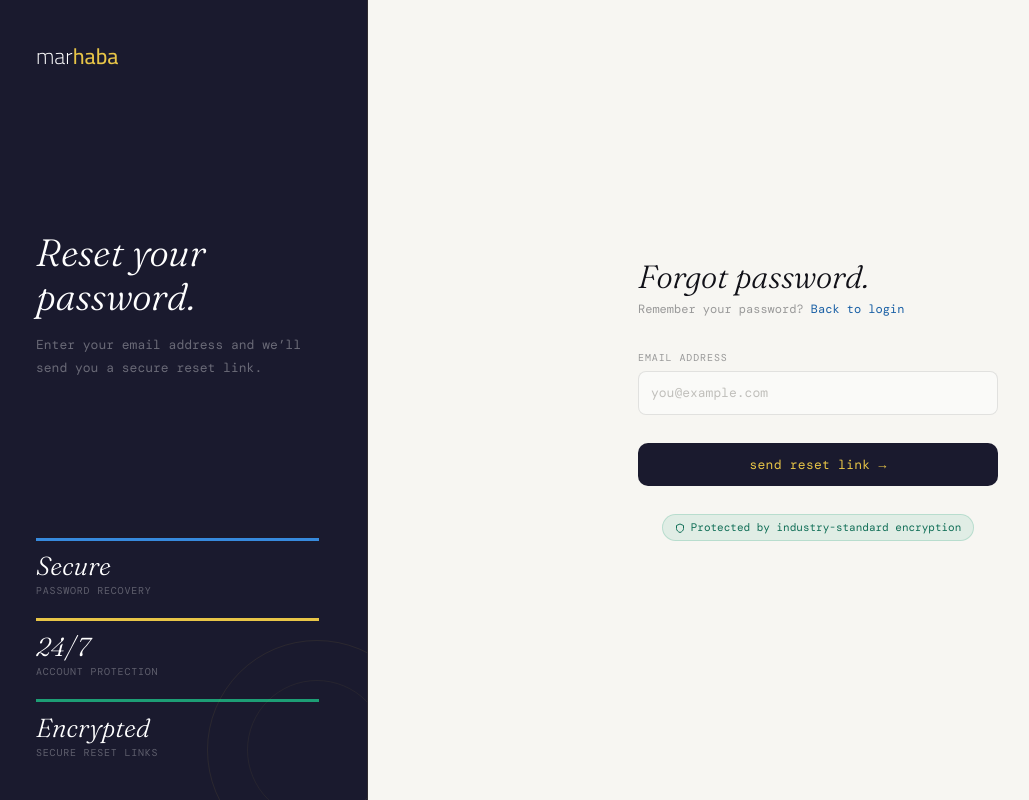
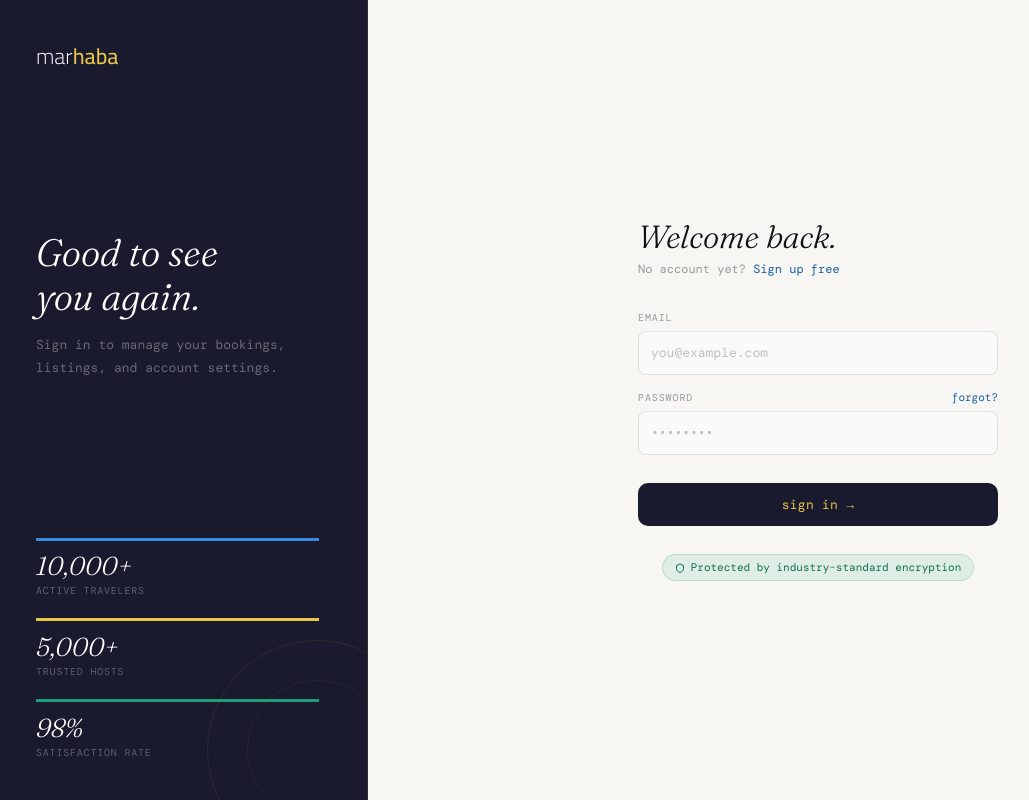
Before and after one commit to asadi80/marhaba, a Next.js app: page /login in a window 1280 px wide. Shown: the whole page, without its empty margins (12-1041 px from the left). Built offline with nearby package versions, Linux system fonts and the light colour scheme.

Commit message:
forgot password

```diff
--- a/app/forgot-password/page.jsx
+++ b/app/forgot-password/page.jsx
@@ -1,8 +1,6 @@
-// app/forgot-password/page.jsx
 "use client";
 
 import { useState } from "react";
-import { useRouter } from "next/navigation";
 import Link from "next/link";
 // import "./style.css";
 
@@ -11,10 +9,10 @@ export default function ForgotPasswordPage() {
   const [message, setMessage] = useState("");
   const [error, setError] = useState("");
   const [loading, setLoading] = useState(false);
-  const router = useRouter();
 
   const handleSubmit = async (e) => {
     e.preventDefault();
+
     setLoading(true);
     setMessage("");
     setError("");
@@ -22,20 +20,24 @@ export default function ForgotPasswordPage() {
     try {
       const res = await fetch("/api/auth/forgot-password", {
         method: "POST",
-        headers: { "Content-Type": "application/json" },
+        headers: {
+          "Content-Type": "application/json",
+        },
         body: JSON.stringify({ email }),
       });
 
       const data = await res.json();
 
       if (res.ok) {
-        setMessage(data.message || "Password reset link sent to your email!");
+        setMessage(
+          data.message || "Password reset link sent to your email!"
+        );
         setEmail("");
       } else {
         setError(data.message || "Something went wrong");
       }
     } catch (err) {
-      console.error("Forgot password error:", err);
+      console.error(err);
       setError("Something went wrong");
     } finally {
       setLoading(false);
@@ -45,7 +47,7 @@ export default function ForgotPasswordPage() {
   return (
     <>
       <div className="page-wrap">
-        {/* ── Left Panel ── */}
+        {/* LEFT PANEL */}
         <div className="left-panel">
           <div className="panel-deco" />
           <div className="panel-deco2" />
@@ -85,10 +87,11 @@ export default function ForgotPasswordPage() {
                 marginBottom: "1rem",
               }}
             >
-              Forgot your
+              Reset your
               <br />
-              password?
+              password.
             </div>
+
             <p
               style={{
                 fontSize: 13,
@@ -96,20 +99,40 @@ export default function ForgotPasswordPage() {
                 lineHeight: 1.75,
               }}
             >
-              Enter your email address and we'll send you a link to reset your
-              password.
+              Enter your email address and we’ll send you a secure reset link.
             </p>
           </div>
 
-          <div style={{ display: "flex", flexDirection: "column", gap: 20 }}>
+          <div
+            style={{
+              display: "flex",
+              flexDirection: "column",
+              gap: 20,
+            }}
+          >
             {[
-              { val: "10,000+", label: "active travelers", c: "#378ADD" },
-              { val: "5,000+", label: "trusted hosts", c: "#e8c547" },
-              { val: "98%", label: "satisfaction rate", c: "#1D9E75" },
+              {
+                val: "Secure",
+                label: "password recovery",
+                c: "#378ADD",
+              },
+              {
+                val: "24/7",
+                label: "account protection",
+                c: "#e8c547",
+              },
+              {
+                val: "Encrypted",
+                label: "secure reset links",
+                c: "#1D9E75",
+              },
             ].map(({ val, label, c }) => (
               <div
                 key={label}
-                style={{ borderTop: `3px solid ${c}`, paddingTop: "0.8rem" }}
+                style={{
+                  borderTop: `3px solid ${c}`,
+                  paddingTop: "0.8rem",
+                }}
               >
                 <div
                   className="font-display"
@@ -123,6 +146,7 @@ export default function ForgotPasswordPage() {
                 >
                   {val}
                 </div>
+
                 <div
                   style={{
                     fontSize: 10,
@@ -139,10 +163,10 @@ export default function ForgotPasswordPage() {
           </div>
         </div>
 
-        {/* ── Right Panel ── */}
+        {/* RIGHT PANEL */}
         <div className="right-panel">
           <div className="form-wrap">
-            {/* Mobile logo */}
+            {/* MOBILE LOGO */}
             <div className="mobile-logo">
               <Link href="/" style={{ textDecoration: "none" }}>
                 <div
@@ -181,13 +205,23 @@ export default function ForgotPasswordPage() {
                   marginBottom: 6,
                 }}
               >
-                Reset password.
+                Forgot password.
               </h1>
-              <p style={{ fontSize: 12, color: "#999", marginBottom: "2rem" }}>
+
+              <p
+                style={{
+                  fontSize: 12,
+                  color: "#999",
+                  marginBottom: "2rem",
+                }}
+              >
                 Remember your password?{" "}
                 <Link
                   href="/login"
-                  style={{ color: "#185FA5", textDecoration: "none" }}
+                  style={{
+                    color: "#185FA5",
+                    textDecoration: "none",
+                  }}
                 >
                   Back to login
                 </Link>
@@ -197,7 +231,13 @@ export default function ForgotPasswordPage() {
             {message && (
               <div className="success-box fu">
                 <svg width="14" height="14" viewBox="0 0 14 14" fill="none">
-                  <circle cx="7" cy="7" r="6" stroke="#27500A" strokeWidth="1.2" />
+                  <circle
+                    cx="7"
+                    cy="7"
+                    r="6"
+                    stroke="#27500A"
+                    strokeWidth="1.2"
+                  />
                   <path
                     d="M4.5 7l2 2 3-4"
                     stroke="#27500A"
@@ -206,6 +246,7 @@ export default function ForgotPasswordPage() {
                     strokeLinejoin="round"
                   />
                 </svg>
+
                 {message}
               </div>
             )}
@@ -227,6 +268,7 @@ export default function ForgotPasswordPage() {
                     strokeLinecap="round"
                   />
                 </svg>
+
                 {error}
               </div>
             )}
@@ -241,7 +283,10 @@ export default function ForgotPasswordPage() {
                 }}
               >
                 <div>
-                  <label className="field-label">Email address</label>
+                  <label className="field-label">
+                    Email address
+                  </label>
+
                   <input
                     type="email"
                     required
@@ -253,14 +298,23 @@ export default function ForgotPasswordPage() {
                 </div>
               </div>
 
-              <button type="submit" disabled={loading} className="submit-btn">
-                {loading ? "sending..." : "send reset link →"}
+              <button
+                type="submit"
+                disabled={loading}
+                className="submit-btn"
+              >
+                {loading
+                  ? "sending reset link..."
+                  : "send reset link →"}
               </button>
             </form>
 
             <div
               className="fu fu3"
-              style={{ marginTop: "1.75rem", textAlign: "center" }}
+              style={{
+                marginTop: "1.75rem",
+                textAlign: "center",
+              }}
             >
               <div className="security-tag">
                 <svg width="10" height="10" viewBox="0 0 10 10" fill="none">
@@ -271,6 +325,7 @@ export default function ForgotPasswordPage() {
                     strokeLinejoin="round"
                   />
                 </svg>
+
                 Protected by industry-standard encryption
               </div>
             </div>
@@ -291,6 +346,19 @@ export default function ForgotPasswordPage() {
           gap: 8px;
           margin-bottom: 1.25rem;
         }
+
+        .error-box {
+          background: #fdecec;
+          border: 1px solid #f5c2c2;
+          border-radius: 8px;
+          padding: 10px 12px;
+          font-size: 12px;
+          color: #a32d2d;
+          display: flex;
+          align-items: center;
+          gap: 8px;
+          margin-bottom: 1.25rem;
+        }
       `}</style>
     </>
   );
--- a/app/login/page.js
+++ b/app/login/page.js
@@ -1,45 +1,78 @@
 "use client";
 
-import { useState } from "react";
+import { useState, useEffect } from "react";
+import { useRouter } from "next/navigation";
 import Link from "next/link";
 import "./style.css";
 
-export default function ForgotPasswordPage() {
+function VerificationNotice({ email, onResend }) {
+  return (
+    <div className="mb-4 p-4 bg-yellow-50 border border-yellow-200 rounded-lg">
+      <div className="flex items-start">
+        <div className="flex-shrink-0">
+          <svg className="h-5 w-5 text-yellow-400" viewBox="0 0 20 20" fill="currentColor">
+            <path fillRule="evenodd" d="M8.257 3.099c.765-1.36 2.722-1.36 3.486 0l5.58 9.92c.75 1.334-.213 2.98-1.742 2.98H4.42c-1.53 0-2.493-1.646-1.743-2.98l5.58-9.92zM11 13a1 1 0 11-2 0 1 1 0 012 0zm-1-8a1 1 0 00-1 1v3a1 1 0 002 0V6a1 1 0 00-1-1z" clipRule="evenodd" />
+          </svg>
+        </div>
+        <div className="ml-3 flex-1">
+          <p className="text-sm text-yellow-700">
+            Please verify your email address before logging in.
+            <button
+              onClick={onResend}
+              className="ml-2 font-medium text-yellow-800 hover:text-yellow-900 underline"
+            >
+              Resend verification email
+            </button>
+          </p>
+        </div>
+      </div>
+    </div>
+  );
+}
+export default function LoginPage() {
   const [email, setEmail] = useState("");
-  const [message, setMessage] = useState("");
+  const [password, setPassword] = useState("");
   const [error, setError] = useState("");
   const [loading, setLoading] = useState(false);
+  const router = useRouter();
+  // useEffect(() => {
+  //   localStorage.removeItem("token");
+  //   localStorage.removeItem("user");
+  //   localStorage.removeItem("userType");
+  // }, []);
 
   const handleSubmit = async (e) => {
     e.preventDefault();
-
     setLoading(true);
-    setMessage("");
     setError("");
 
     try {
-      const res = await fetch("/api/auth/forgot-password", {
+      const res = await fetch("/api/auth/login", {
         method: "POST",
-        headers: {
-          "Content-Type": "application/json",
-        },
-        body: JSON.stringify({ email }),
+        headers: { "Content-Type": "application/json" },
+        body: JSON.stringify({ email, password }),
+        credentials: "include", // Important for cookies
       });
 
       const data = await res.json();
 
       if (res.ok) {
-        setMessage(
-          data.message || "Password reset link sent to your email!"
-        );
-        setEmail("");
+        // Redirect based on role
+        const role = data.user?.role;
+        if (role === "admin" || role === "super_admin") {
+          router.push("/admin");
+        } else if (role === "host") {
+          router.push("/host-dashboard");
+        } else {
+          router.push("/dashboard");
+        }
       } else {
-        setError(data.message || "Something went wrong");
+        setError(data.message || "Login failed");
+        setLoading(false);
       }
     } catch (err) {
-      console.error(err);
+      console.error("Login error:", err);
       setError("Something went wrong");
-    } finally {
       setLoading(false);
     }
   };
@@ -47,7 +80,7 @@ export default function ForgotPasswordPage() {
   return (
     <>
       <div className="page-wrap">
-        {/* LEFT PANEL */}
+        {/* ── Left Panel ── */}
         <div className="left-panel">
           <div className="panel-deco" />
           <div className="panel-deco2" />
@@ -87,11 +120,10 @@ export default function ForgotPasswordPage() {
                 marginBottom: "1rem",
               }}
             >
-              Reset your
+              Good to see
               <br />
-              password.
+              you again.
             </div>
-
             <p
               style={{
                 fontSize: 13,
@@ -99,40 +131,19 @@ export default function ForgotPasswordPage() {
                 lineHeight: 1.75,
               }}
             >
-              Enter your email address and we’ll send you a secure reset link.
+              Sign in to manage your bookings, listings, and account settings.
             </p>
           </div>
 
-          <div
-            style={{
-              display: "flex",
-              flexDirection: "column",
-              gap: 20,
-            }}
-          >
+          <div style={{ display: "flex", flexDirection: "column", gap: 20 }}>
             {[
-              {
-                val: "Secure",
-                label: "password recovery",
-                c: "#378ADD",
-              },
-              {
-                val: "24/7",
-                label: "account protection",
-                c: "#e8c547",
-              },
-              {
-                val: "Encrypted",
-                label: "secure reset links",
-                c: "#1D9E75",
-              },
+              { val: "10,000+", label: "active travelers", c: "#378ADD" },
+              { val: "5,000+", label: "trusted hosts", c: "#e8c547" },
+              { val: "98%", label: "satisfaction rate", c: "#1D9E75" },
             ].map(({ val, label, c }) => (
               <div
                 key={label}
-                style={{
-                  borderTop: `3px solid ${c}`,
-                  paddingTop: "0.8rem",
-                }}
+                style={{ borderTop: `3px solid ${c}`, paddingTop: "0.8rem" }}
               >
                 <div
                   className="font-display"
@@ -146,7 +157,6 @@ export default function ForgotPasswordPage() {
                 >
                   {val}
                 </div>
-
                 <div
                   style={{
                     fontSize: 10,
@@ -163,10 +173,10 @@ export default function ForgotPasswordPage() {
           </div>
         </div>
 
-        {/* RIGHT PANEL */}
+        {/* ── Right Panel ── */}
         <div className="right-panel">
           <div className="form-wrap">
-            {/* MOBILE LOGO */}
+            {/* Mobile logo */}
             <div className="mobile-logo">
               <Link href="/" style={{ textDecoration: "none" }}>
                 <div
@@ -205,51 +215,18 @@ export default function ForgotPasswordPage() {
                   marginBottom: 6,
                 }}
               >
-                Forgot password.
+                Welcome back.
               </h1>
-
-              <p
-                style={{
-                  fontSize: 12,
-                  color: "#999",
-                  marginBottom: "2rem",
-                }}
-              >
-                Remember your password?{" "}
+              <p style={{ fontSize: 12, color: "#999", marginBottom: "2rem" }}>
+                No account yet?{" "}
                 <Link
-                  href="/login"
-                  style={{
-                    color: "#185FA5",
-                    textDecoration: "none",
-                  }}
+                  href="/signup"
+                  style={{ color: "#185FA5", textDecoration: "none" }}
                 >
-                  Back to login
+                  Sign up free
                 </Link>
               </p>
             </div>
-
-            {message && (
-              <div className="success-box fu">
-                <svg width="14" height="14" viewBox="0 0 14 14" fill="none">
-                  <circle
-                    cx="7"
-                    cy="7"
-                    r="6"
-                    stroke="#27500A"
-                    strokeWidth="1.2"
-                  />
-                  <path
-                    d="M4.5 7l2 2 3-4"
-                    stroke="#27500A"
-                    strokeWidth="1.2"
-                    strokeLinecap="round"
-                    strokeLinejoin="round"
-                  />
-                </svg>
-
-                {message}
-              </div>
-            )}
 
             {error && (
               <div className="error-box fu">
@@ -268,7 +245,6 @@ export default function ForgotPasswordPage() {
                     strokeLinecap="round"
                   />
                 </svg>
-
                 {error}
               </div>
             )}
@@ -283,10 +259,7 @@ export default function ForgotPasswordPage() {
                 }}
               >
                 <div>
-                  <label className="field-label">
-                    Email address
-                  </label>
-
+                  <label className="field-label">Email</label>
                   <input
                     type="email"
                     required
@@ -296,25 +269,48 @@ export default function ForgotPasswordPage() {
                     onChange={(e) => setEmail(e.target.value)}
                   />
                 </div>
+                <div>
+                  <div
+                    style={{
+                      display: "flex",
+                      justifyContent: "space-between",
+                      alignItems: "center",
+                      marginBottom: 6,
+                    }}
+                  >
+                    <label className="field-label" style={{ margin: 0 }}>
+                      Password
+                    </label>
+                    <Link
+                      href="/forgot-password"
+                      style={{
+                        fontSize: 11,
+                        color: "#185FA5",
+                        textDecoration: "none",
+                      }}
+                    >
+                      forgot?
+                    </Link>
+                  </div>
+                  <input
+                    type="password"
+                    required
+                    className="field-input"
+                    placeholder="••••••••"
+                    value={password}
+                    onChange={(e) => setPassword(e.target.value)}
+                  />
+                </div>
               </div>
 
-              <button
-                type="submit"
-                disabled={loading}
-                className="submit-btn"
-              >
-                {loading
-                  ? "sending reset link..."
-                  : "send reset link →"}
+              <button type="submit" disabled={loading} className="submit-btn">
+                {loading ? "signing in..." : "sign in →"}
               </button>
             </form>
 
             <div
               className="fu fu3"
-              style={{
-                marginTop: "1.75rem",
-                textAlign: "center",
-              }}
+              style={{ marginTop: "1.75rem", textAlign: "center" }}
             >
               <div className="security-tag">
                 <svg width="10" height="10" viewBox="0 0 10 10" fill="none">
@@ -325,41 +321,12 @@ export default function ForgotPasswordPage() {
                     strokeLinejoin="round"
                   />
                 </svg>
-
                 Protected by industry-standard encryption
               </div>
             </div>
           </div>
         </div>
       </div>
-
-      <style jsx>{`
-        .success-box {
-          background: #eaf3de;
-          border: 1px solid #c5d9b1;
-          border-radius: 8px;
-          padding: 10px 12px;
-          font-size: 12px;
-          color: #27500a;
-          display: flex;
-          align-items: center;
-          gap: 8px;
-          margin-bottom: 1.25rem;
-        }
-
-        .error-box {
-          background: #fdecec;
-          border: 1px solid #f5c2c2;
-          border-radius: 8px;
-          padding: 10px 12px;
-          font-size: 12px;
-          color: #a32d2d;
-          display: flex;
-          align-items: center;
-          gap: 8px;
-          margin-bottom: 1.25rem;
-        }
-      `}</style>
     </>
   );
 }
```
